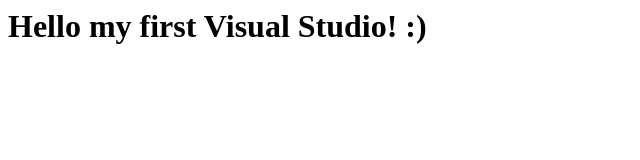
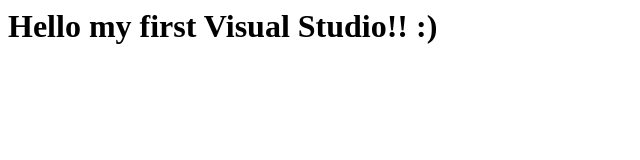
Before and after one commit to danmuniz86/react-amplify-app, a plain HTML site: page index.html in a window 1280 px wide. Shown: the full height of the page, 0-640 px from the left. Drawn offline with Linux system fonts and the light colour scheme.

Commit message:
added :)

```diff
--- a/index.html
+++ b/index.html
@@ -1 +1 @@
-<html><h1> Hello my first Visual Studio! :) </html></h1>
+<html><h1> Hello my first Visual Studio!! :) </html></h1>
```
